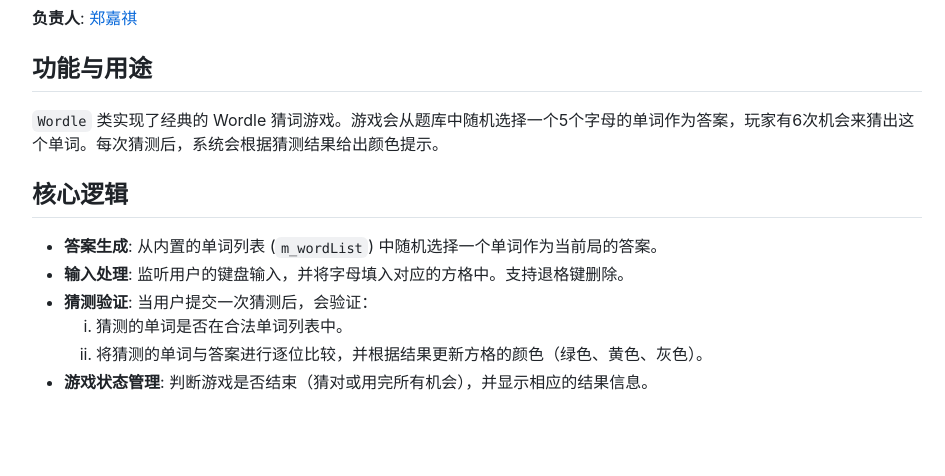
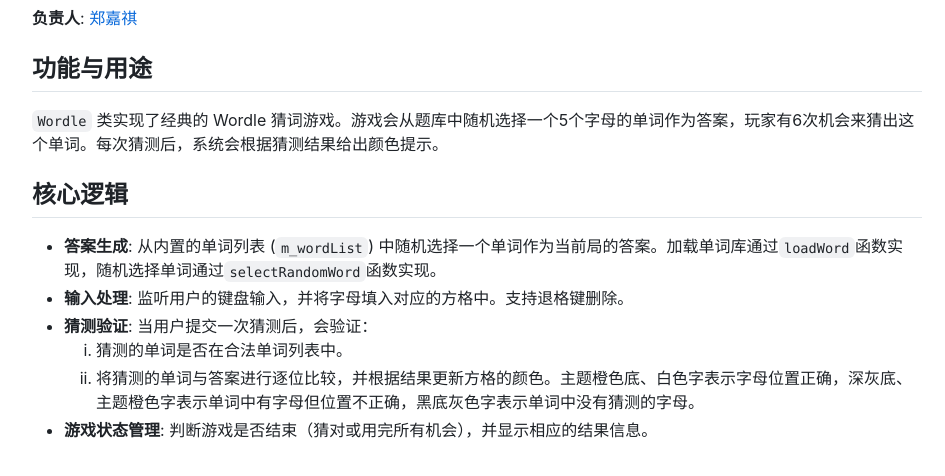
Before and after one commit to Staaaaaaaaar/WordHub, a plain HTML site: page WordHub/docs/wordle说明.html in a window 1280 px wide. Shown: the part 196-672 px from the top of the page, without its empty margins (163-1108 px from the left). Drawn offline with nearby package versions, Linux system fonts and the light colour scheme.

Commit message:
Update wordle说明.html

```diff
--- a/WordHub/docs/wordle说明.html
+++ b/WordHub/docs/wordle说明.html
@@ -27,12 +27,12 @@
         <p><code>Wordle</code> 类实现了经典的 Wordle 猜词游戏。游戏会从题库中随机选择一个5个字母的单词作为答案，玩家有6次机会来猜出这个单词。每次猜测后，系统会根据猜测结果给出颜色提示。</p>
         <h2>核心逻辑</h2>
         <ul>
-            <li><strong>答案生成</strong>: 从内置的单词列表 (<code>m_wordList</code>) 中随机选择一个单词作为当前局的答案。</li>
+            <li><strong>答案生成</strong>: 从内置的单词列表 (<code>m_wordList</code>) 中随机选择一个单词作为当前局的答案。加载单词库通过<code>loadWord</code>函数实现，随机选择单词通过<code>selectRandomWord</code>函数实现。</li>
             <li><strong>输入处理</strong>: 监听用户的键盘输入，并将字母填入对应的方格中。支持退格键删除。</li>
             <li><strong>猜测验证</strong>: 当用户提交一次猜测后，会验证：
                 <ol>
                     <li>猜测的单词是否在合法单词列表中。</li>
-                    <li>将猜测的单词与答案进行逐位比较，并根据结果更新方格的颜色（绿色、黄色、灰色）。</li>
+                    <li>将猜测的单词与答案进行逐位比较，并根据结果更新方格的颜色。主题橙色底、白色字表示字母位置正确，深灰底、主题橙色字表示单词中有字母但位置不正确，黑底灰色字表示单词中没有猜测的字母。</li>
                 </ol>
             </li>
             <li><strong>游戏状态管理</strong>: 判断游戏是否结束（猜对或用完所有机会），并显示相应的结果信息。</li>
```
